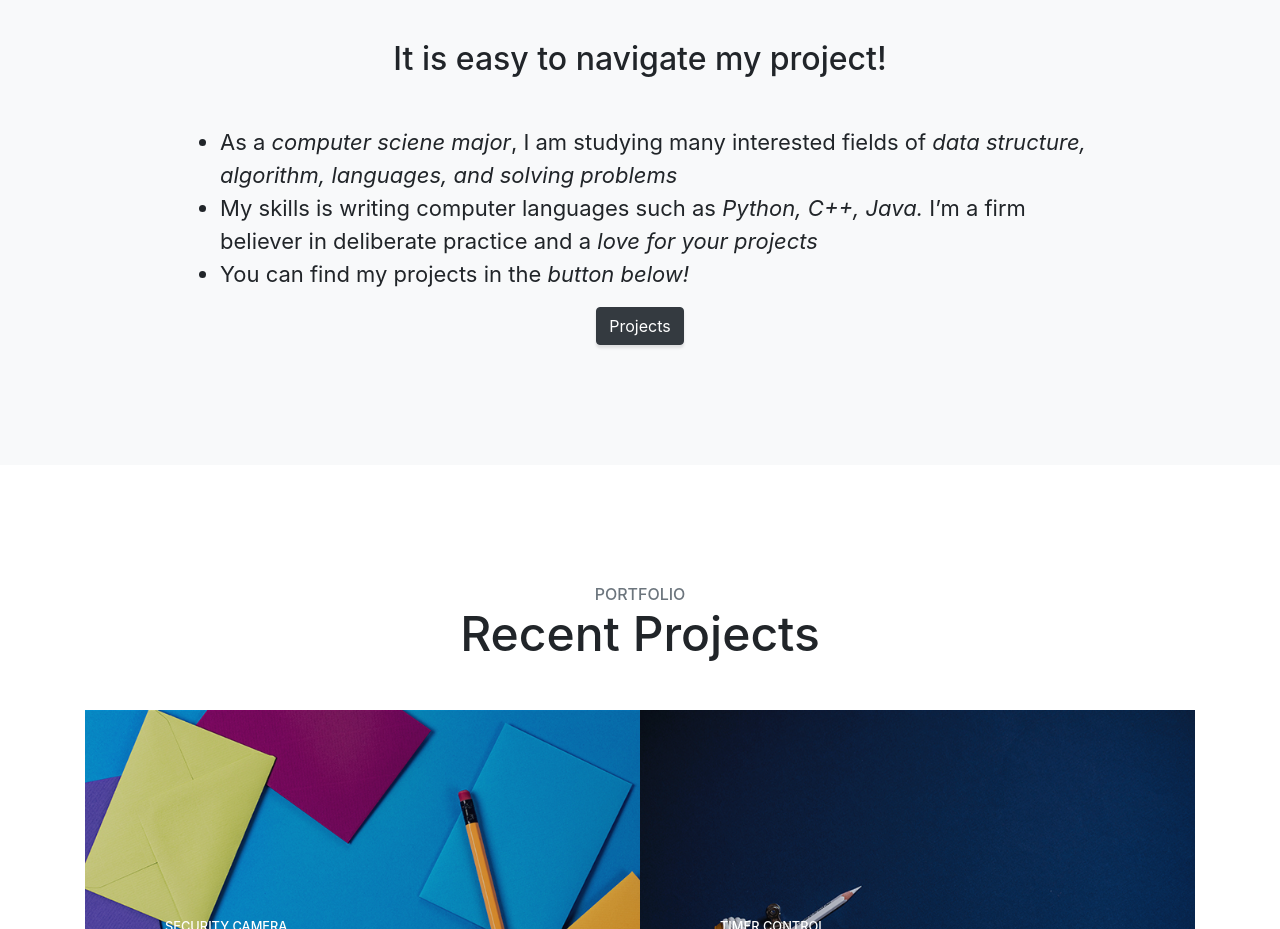
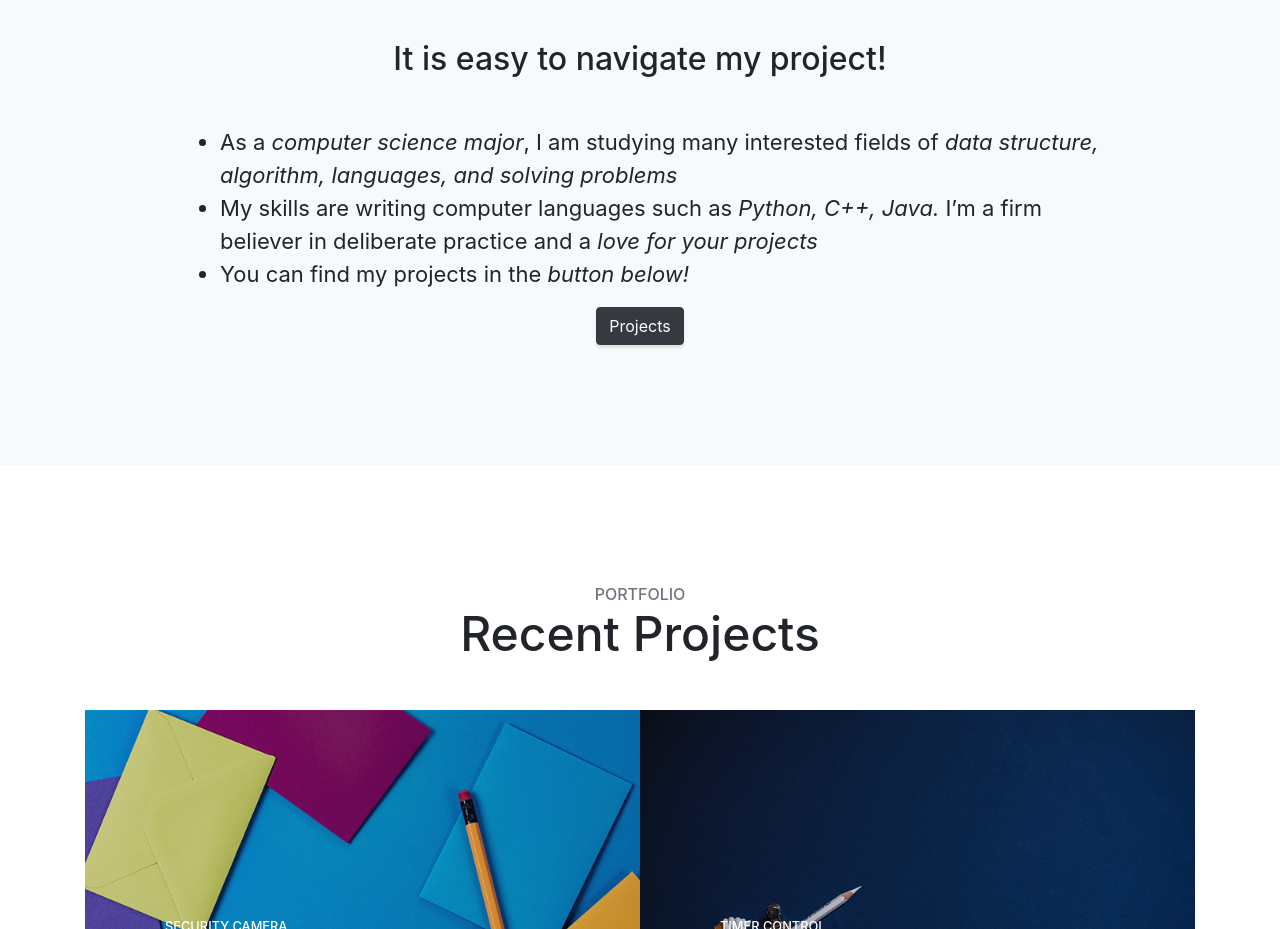
Before and after one commit to Tomd9/tdo.github.io, a website with bundled scripts: page index.html in a window 1280 px wide. Shown: the part 880-1809 px from the top of the page. Built offline with nearby package versions, Linux system fonts and the light colour scheme.

Commit message:
Fix div-about content

```diff
--- a/index.html
+++ b/index.html
@@ -105,9 +105,9 @@
             <h2>It is easy to navigate my project!</h2>
             <p class="lead mb-5" align="left">
               <ul align="left" style="font-size:22px">
-                <li type="disc">As a <em>computer sciene major</em>, I am studying many interested fields of
+                <li type="disc">As a <em>computer science major</em>, I am studying many interested fields of
                 <em>data structure, algorithm, languages, and solving problems</em></li>
-                <li type="disc">My skills is writing computer languages such as <em>Python, C++, Java.</em>
+                <li type="disc">My skills are writing computer languages such as <em>Python, C++, Java.</em>
                 I’m a firm believer in deliberate practice and a <em>love for your projects</em></li>
                 <li type="disc">You can find my projects in the <em>button below!</em></li>
               </ul>
```
